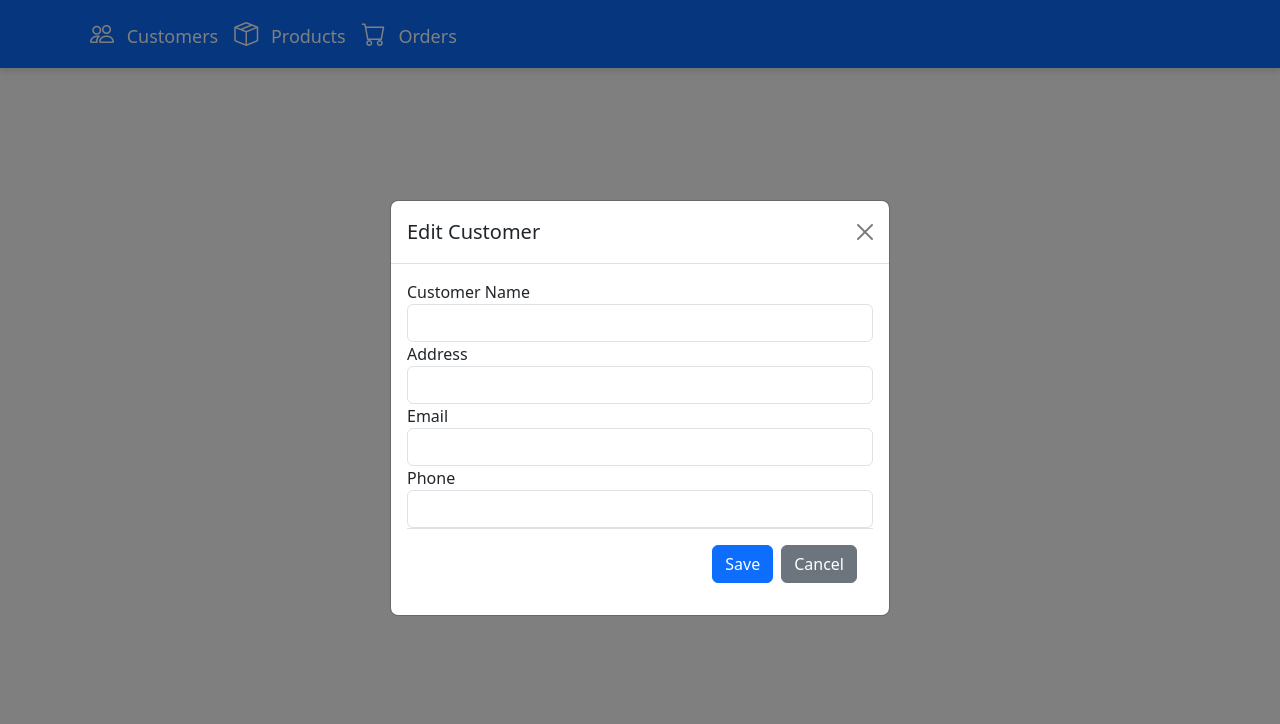
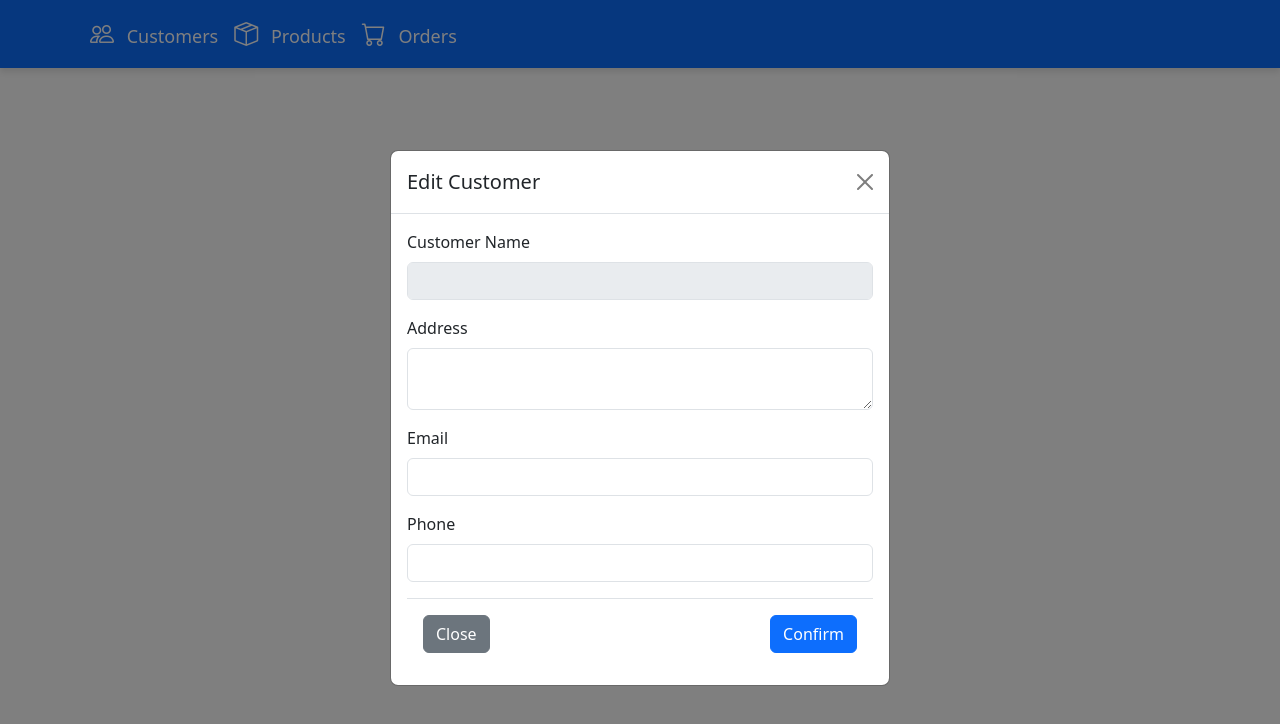
Before and after one commit to NdiayeOusmanaCamara/manager_order, a Vue app: page /EditCustomer/1 in a window 1280 px wide. Shown: the top 724 px of the page. Built offline with nearby package versions, Linux system fonts and the light colour scheme.

Commit message:
modify edit customer

```diff
--- a/src/components/customer/EditCustomer.vue
+++ b/src/components/customer/EditCustomer.vue
@@ -8,25 +8,25 @@
         </div>
         <div class="modal-body">
           <form @submit.prevent="submit">
-            <div class="form-group">
-              <label for="name">Customer Name</label>
-              <input v-model="customer.name" type="text" class="form-control" required />
+            <div class="mb-3">
+              <label for="name" class="form-label">Customer Name</label>
+              <input v-model="customer.name" type="text" id="name" class="form-control" required disabled />
             </div>
-            <div class="form-group">
-              <label for="address">Address</label>
-              <input v-model="customer.address" type="text" class="form-control" required />
+            <div class="mb-3">
+              <label for="address" class="form-label">Address</label>
+              <textarea v-model="customer.address" id="address" class="form-control" rows="2" required></textarea>
             </div>
-            <div class="form-group">
-              <label for="email">Email</label>
-              <input v-model="customer.email" type="email" class="form-control" required />
+            <div class="mb-3">
+              <label for="email" class="form-label">Email</label>
+              <input v-model="customer.email" type="email" id="email" class="form-control" required />
             </div>
-            <div class="form-group">
-              <label for="phone">Phone</label>
-              <input v-model="customer.phone" type="tel" class="form-control" required />
+            <div class="mb-3">
+              <label for="phone" class="form-label">Phone</label>
+              <input v-model="customer.phone" type="tel" id="phone" class="form-control" required />
             </div>
-            <div class="modal-footer">
-              <button type="submit" class="btn btn-primary">Save</button>
-              <button type="button" class="btn btn-secondary" @click="$emit('close')">Cancel</button>
+            <div class="modal-footer d-flex justify-content-endgir">
+              <button type="button" class="btn btn-secondary" @click="$emit('close')">Close</button>
+              <button type="submit" class="btn btn-primary">Confirm</button>
             </div>
           </form>
         </div>
@@ -48,26 +48,27 @@ const props = defineProps({
 
 const customer = ref({ ...props.customer });
 
-
 const submit = () => {
   emit('edit', { ...customer.value });
 };
-
 
 watch(() => props.customer, (newValue) => {
   customer.value = { ...newValue };
 });
 </script>
+
 <style scoped>
 .modal {
   display: block;
   background-color: rgba(0, 0, 0, 0.5);
+}
 
+.modal-content {
+  margin-top: 150px;
+  width: 500px;
 }
-.modal-content{
-  margin-top: 200px;
-  width: 500px;
-  display: flex;
-  justify-content: center;
+
+.modal-footer {
+  justify-content: space-between;
 }
 </style>
```
